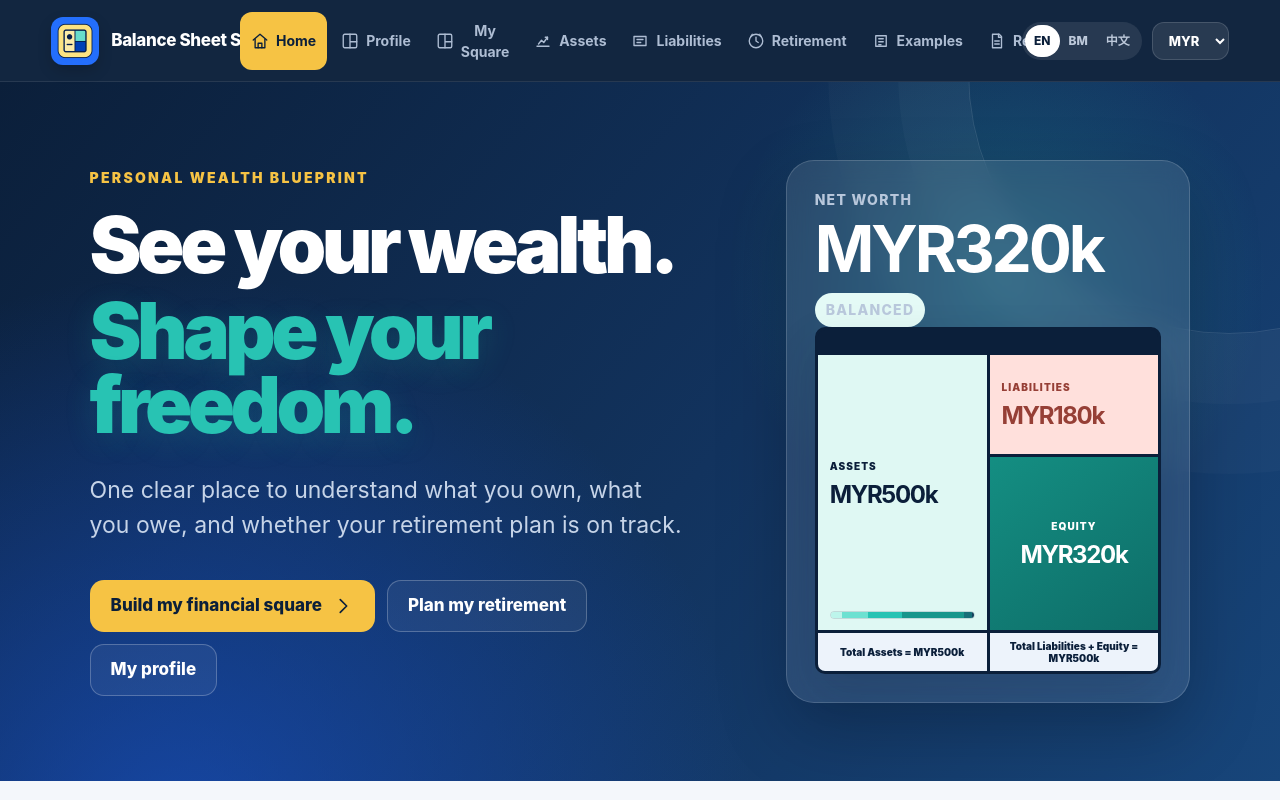
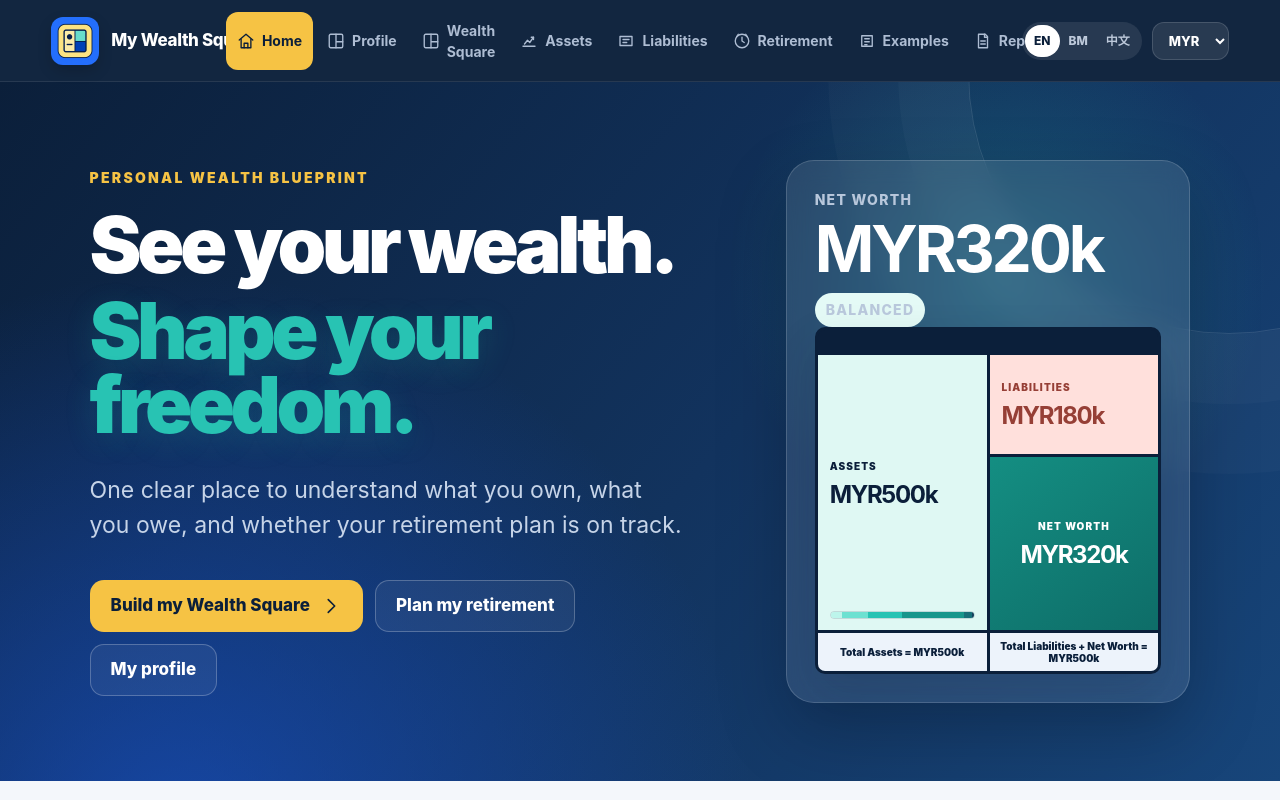
Before and after one commit to lbp1122/balance-sheet-square-v2, a React (Vite) app: page /#/home in a window 1280 px wide. Shown: the top 800 px of the page. Built offline with nearby package versions, Linux system fonts and the light colour scheme.

Commit message:
Rename app and simplify wealth wording

```diff
--- a/src/data.js
+++ b/src/data.js
@@ -75,8 +75,8 @@ export const scenarios = [
 ];
 
 const en = {
-  brand: "Balance Sheet Square",
-  shortBrand: "BSS",
+  brand: "My Wealth Square",
+  shortBrand: "MWS",
   eyebrow: "PERSONAL WEALTH BLUEPRINT",
   titleA: "See your wealth.",
   titleB: "Shape your freedom.",
@@ -85,7 +85,7 @@ const en = {
   offline: "Works offline",
   saved: "Saved automatically",
   home: "Home",
-  square: "My Square",
+  square: "Wealth Square",
   assetsPage: "Assets",
   debtsPage: "Liabilities",
   retirePage: "Retirement",
@@ -95,12 +95,12 @@ const en = {
   overviewHint: "Your latest figures at a glance.",
   netWorth: "Net worth",
   totalAssets: "Total Assets",
-  totalFunding: "Total Liabilities + Equity",
+  totalFunding: "Total Liabilities + Net Worth",
   liabilities: "Liabilities",
-  equity: "Equity",
+  equity: "Net worth",
   debtAsset: "Debt-to-assets",
-  equityRatio: "Equity ratio",
-  debtEquity: "Debt-to-equity",
+  equityRatio: "Net worth ratio",
+  debtEquity: "Debt-to-net-worth",
   runway: "Cash runway",
   months: "months",
   perMonth: "per month",
@@ -108,13 +108,13 @@ const en = {
   back: "Back",
   open: "Open",
   edit: "Edit",
-  startSquare: "Build my financial square",
+  startSquare: "Build my Wealth Square",
   planRetirement: "Plan my retirement",
   quickActions: "Choose what to work on",
   quickHint: "Each section is now a focused page with larger controls and clearer results.",
-  squareTitle: "Your financial square",
-  squareHint: "The left side is what you own. The right side shows debt and the wealth that belongs to you.",
-  equation: "Assets = Liabilities + Equity",
+  squareTitle: "My Wealth Square",
+  squareHint: "A personal balance sheet made simple: what you own minus what you owe equals your net worth.",
+  equation: "Assets − Liabilities = Net worth",
   balanced: "Balanced",
   insolvent: "Insolvent / bankruptcy risk",
   bankruptcyNote: "Your liabilities exceed your assets. This is a serious warning; legal bankruptcy depends on formal proceedings.",
@@ -278,7 +278,7 @@ const en = {
   scenariosHint: "Load an example, then adjust the figures to match your own finances.",
   loadScenario: "Use this example",
   scenarioNames: ["Balanced RM500k", "Starting out", "Growing wealth", "Financial freedom", "Insolvency warning"],
-  scenarioDescs: ["A 64% equity base", "Build liquidity and reduce debt", "Assets grow faster than debt", "High runway with no debt", "Liabilities exceed all assets"],
+  scenarioDescs: ["A 64% net-worth base", "Build liquidity and reduce debt", "Assets grow faster than debt", "High runway with no debt", "Liabilities exceed all assets"],
   profilePage: "Profile",
   profileTitle: "Your information",
   profileHint: "Add basic details once. Your age will update automatically from your date of birth.",
@@ -294,9 +294,9 @@ const en = {
   profileSaved: "Profile saved on this device",
   editProfile: "My profile",
   liabilitiesDetails: "Liabilities details",
-  wealthReport: "Wealth Report",
-  wealthTitle: "Wealth",
-  retirementSimulatorReport: "Retirement Simulator",
+  wealthReport: "My Wealth Square Report",
+  wealthTitle: "My Wealth Square — Wealth Report",
+  retirementSimulatorReport: "My Wealth Square — Retirement Report",
   monthlySavingsSpending: "Net monthly surplus / shortfall",
   yearlySavingsSpending: "Net yearly surplus / shortfall",
   monthlySpendingAtAge: "Monthly spending at that age",
@@ -305,7 +305,7 @@ const en = {
   choosePdfLocation: "Choose where to save your PDF…",
   professionLabel: "Profession",
   asAt: "As at",
-  reportTitle: "Your financial report",
+  reportTitle: "My Wealth Square report",
   reportHint: "Save a private snapshot or share it with someone you trust.",
   upgradeTitle: "Unlock the full retirement report",
   upgradeMessage: "Upgrade to the Paid version for multiple major withdrawals, custom return assumptions and the full yearly summary.",
@@ -322,7 +322,7 @@ const en = {
   conservativeAssumption: "Conservative 2.5% assumption",
   customizeReturns: "Customize return assumptions with the Paid version.",
   quarterlyProgress: "Quarterly progress",
-  quarterlyProgressHint: "Save one snapshot each quarter to track assets, liabilities and equity.",
+  quarterlyProgressHint: "Save one snapshot each quarter to track assets, liabilities and net worth.",
   saveQuarter: "Save this quarter",
   progressLimitFree: "Free version stores up to 2 quarterly snapshots.",
   progressLimitPaid: "Paid version stores up to 40 quarterly snapshots (10 years).",
@@ -348,9 +348,9 @@ const en = {
   shared: "Report shared",
   shareUnavailable: "Direct sharing is unavailable, so the PDF was downloaded instead.",
   privacyPolicy: "Privacy policy",
-  reportPrivacy: "The report is created on your device. Nothing is uploaded by Balance Sheet Square.",
+  reportPrivacy: "The report is created on your device. Nothing is uploaded by My Wealth Square.",
   reset: "Reset all figures",
-  resetConfirm: "Reset the balance sheet and retirement simulator to the original example?",
+  resetConfirm: "Reset your wealth figures and retirement simulator to the original example?",
   strong: "Strong",
   moderate: "Moderate",
   attention: "Needs attention",
@@ -361,7 +361,7 @@ const en = {
 };
 
 const ms = {
-  brand: "Petak Kunci Kira-kira",
+  brand: "My Wealth Square",
   eyebrow: "PELAN INDUK HARTA PERIBADI",
   titleA: "Lihat harta anda.",
   titleB: "Bentuk kebebasan anda.",
@@ -370,7 +370,7 @@ const ms = {
   offline: "Berfungsi luar talian",
   saved: "Disimpan secara automatik",
   home: "Utama",
-  square: "Petak Saya",
+  square: "Wealth Square",
   assetsPage: "Aset",
   debtsPage: "Liabiliti",
   retirePage: "Persaraan",
@@ -380,12 +380,12 @@ const ms = {
   overviewHint: "Angka terkini anda sepintas lalu.",
   netWorth: "Nilai bersih",
   totalAssets: "Jumlah Aset",
-  totalFunding: "Jumlah Liabiliti + Ekuiti",
+  totalFunding: "Jumlah Liabiliti + Nilai Bersih",
   liabilities: "Liabiliti",
-  equity: "Ekuiti",
+  equity: "Nilai bersih",
   debtAsset: "Hutang kepada aset",
-  equityRatio: "Nisbah ekuiti",
-  debtEquity: "Hutang kepada ekuiti",
+  equityRatio: "Nisbah nilai bersih",
+  debtEquity: "Hutang kepada nilai bersih",
   runway: "Tempoh tunai",
   months: "bulan",
   perMonth: "sebulan",
@@ -393,13 +393,13 @@ const ms = {
   back: "Kembali",
   open: "Buka",
   edit: "Ubah",
-  startSquare: "Bina petak kewangan saya",
+  startSquare: "Bina My Wealth Square saya",
   planRetirement: "Rancang persaraan saya",
   quickActions: "Pilih perkara untuk diurus",
   quickHint: "Setiap bahagian kini mempunyai halaman fokus, kawalan lebih besar dan keputusan lebih jelas.",
-  squareTitle: "Petak kewangan anda",
-  squareHint: "Bahagian kiri ialah apa yang anda miliki. Bahagian kanan menunjukkan hutang dan harta milik anda.",
-  equation: "Aset = Liabiliti + Ekuiti",
+  squareTitle: "My Wealth Square",
+  squareHint: "Konsep kunci kira-kira peribadi yang dipermudah: apa yang anda miliki ditolak apa yang anda hutang ialah nilai bersih anda.",
+  equation: "Aset − Liabiliti = Nilai bersih",
   balanced: "Seimbang",
   insolvent: "Tidak solven / risiko muflis",
   bankruptcyNote: "Liabiliti melebihi aset. Ini amaran serius; status muflis bergantung pada proses undang-undang rasmi.",
@@ -580,8 +580,8 @@ const ms = {
   editProfile: "Profil saya",
   liabilitiesDetails: "Butiran liabiliti",
   wealthReport: "Laporan Harta",
-  wealthTitle: "Harta",
-  retirementSimulatorReport: "Simulator Persaraan",
+  wealthTitle: "My Wealth Square — Laporan Harta",
+  retirementSimulatorReport: "My Wealth Square — Laporan Persaraan",
   monthlySavingsSpending: "Lebihan / kekurangan bulanan bersih",
   yearlySavingsSpending: "Lebihan / kekurangan tahunan bersih",
   monthlySpendingAtAge: "Perbelanjaan bulanan pada umur tersebut",
@@ -590,7 +590,7 @@ const ms = {
   choosePdfLocation: "Pilih lokasi untuk menyimpan PDF…",
   professionLabel: "Pekerjaan",
   asAt: "Setakat",
-  reportTitle: "Laporan kewangan anda",
+  reportTitle: "Laporan My Wealth Square",
   reportHint: "Simpan rekod peribadi atau kongsi dengan individu yang anda percayai.",
   upgradeTitle: "Buka laporan persaraan penuh",
   upgradeMessage: "Naik taraf ke versi Berbayar untuk berbilang pengeluaran besar, andaian pulangan tersuai dan ringkasan tahunan penuh.",
@@ -633,9 +633,9 @@ const ms = {
   shared: "Laporan telah dikongsi",
   shareUnavailable: "Perkongsian terus tidak tersedia, jadi PDF telah dimuat turun.",
   privacyPolicy: "Dasar privasi",
-  reportPrivacy: "Laporan dicipta pada peranti anda. Tiada data dimuat naik oleh Petak Kunci Kira-kira.",
+  reportPrivacy: "Laporan dicipta pada peranti anda. Tiada data dimuat naik oleh My Wealth Square.",
   reset: "Tetapkan semula semua angka",
-  resetConfirm: "Tetapkan semula petak kewangan dan simulator persaraan kepada contoh asal?",
+  resetConfirm: "Tetapkan semula angka harta dan simulator persaraan kepada contoh asal?",
   strong: "Kukuh",
   moderate: "Sederhana",
   attention: "Perlu perhatian",
@@ -645,7 +645,7 @@ const ms = {
 };
 
 const zh = {
-  brand: "个人资产负债方格",
+  brand: "My Wealth Square",
   eyebrow: "个人财富蓝图",
   titleA: "看见你的财富。",
   titleB: "塑造你的自由。",
@@ -654,7 +654,7 @@ const zh = {
   offline: "可离线使用",
   saved: "自动保存",
   home: "主页",
-  square: "我的方格",
+  square: "Wealth Square",
   assetsPage: "资产",
   debtsPage: "负债",
   retirePage: "退休",
@@ -677,13 +677,13 @@ const zh = {
   back: "返回",
   open: "打开",
   edit: "修改",
-  startSquare: "建立我的财务方格",
+  startSquare: "建立我的 My Wealth Square",
   planRetirement: "规划我的退休",
   quickActions: "选择要处理的项目",
   quickHint: "每个部分现在都有独立页面、更大的控件和更清晰的结果。",
-  squareTitle: "你的财务方格",
-  squareHint: "左边是你拥有的资产；右边显示负债和真正属于你的财富。",
-  equation: "资产 = 负债 + 净资产",
+  squareTitle: "My Wealth Square",
+  squareHint: "把个人资产负债表简单化：你拥有的资产减去所欠负债，就是你的净资产。",
+  equation: "资产 − 负债 = 净资产",
   balanced: "平衡",
   insolvent: "资不抵债 / 破产风险",
   bankruptcyNote: "负债已超过资产。这是严重警讯；法律上的破产须经正式程序确定。",
@@ -864,8 +864,8 @@ const zh = {
   editProfile: "我的资料",
   liabilitiesDetails: "负债明细",
   wealthReport: "财富报告",
-  wealthTitle: "财富",
-  retirementSimulatorReport: "退休模拟器",
+  wealthTitle: "My Wealth Square — 财富报告",
+  retirementSimulatorReport: "My Wealth Square — 退休报告",
   monthlySavingsSpending: "每月净结余 / 缺口",
   yearlySavingsSpending: "每年净结余 / 缺口",
   monthlySpendingAtAge: "该年龄的每月开销",
@@ -874,7 +874,7 @@ const zh = {
   choosePdfLocation: "选择 PDF 保存位置…",
   professionLabel: "职业",
   asAt: "截至",
-  reportTitle: "你的财务报告",
+  reportTitle: "My Wealth Square 报告",
   reportHint: "保存私人快照，或分享给你信任的人。",
   upgradeTitle: "解锁完整退休报告",
   upgradeMessage: "升级至付费版，添加多项大额提款、自定义回报假设并查看完整年度摘要。",
@@ -917,9 +917,9 @@ const zh = {
   shared: "报告已分享",
   shareUnavailable: "无法直接分享，PDF 已改为下载。",
   privacyPolicy: "隐私政策",
-  reportPrivacy: "报告在你的设备上生成。个人资产负债方格不会上传任何数据。",
+  reportPrivacy: "报告在你的设备上生成。My Wealth Square 不会上传任何数据。",
   reset: "重置所有数据",
-  resetConfirm: "把资产负债表与退休模拟器恢复为原始示例？",
+  resetConfirm: "把财富数据与退休模拟器恢复为原始示例？",
   strong: "稳健",
   moderate: "适中",
   attention: "需要关注",
```
